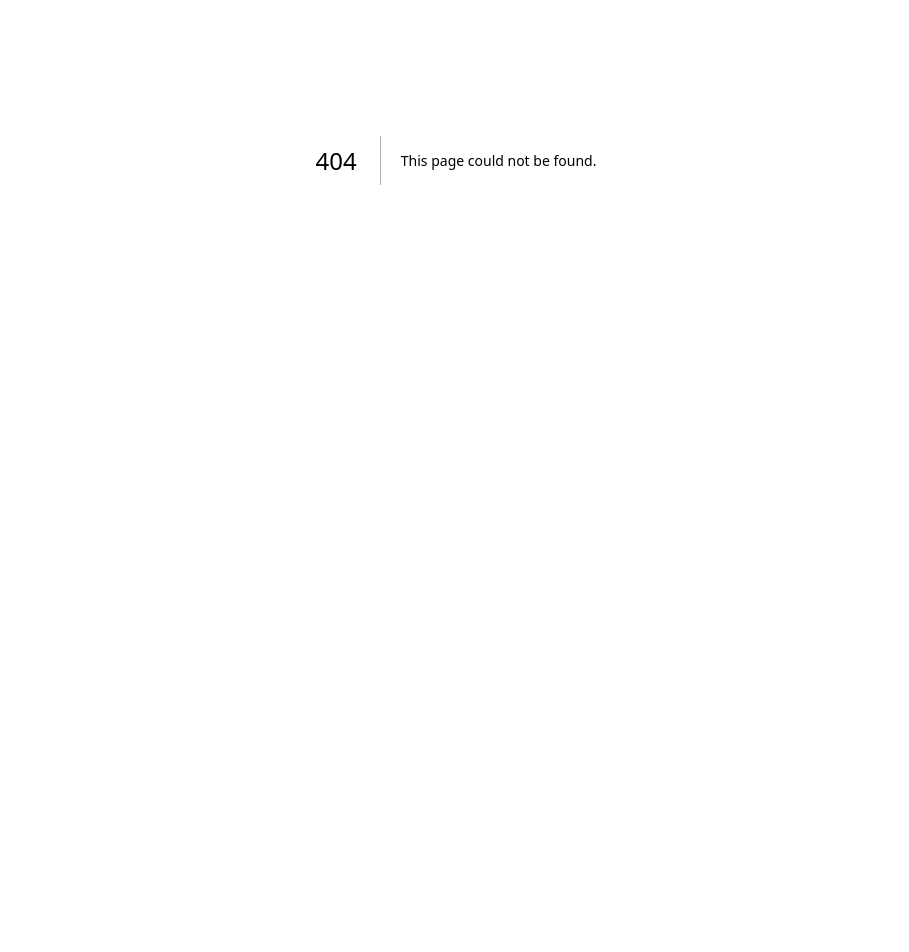
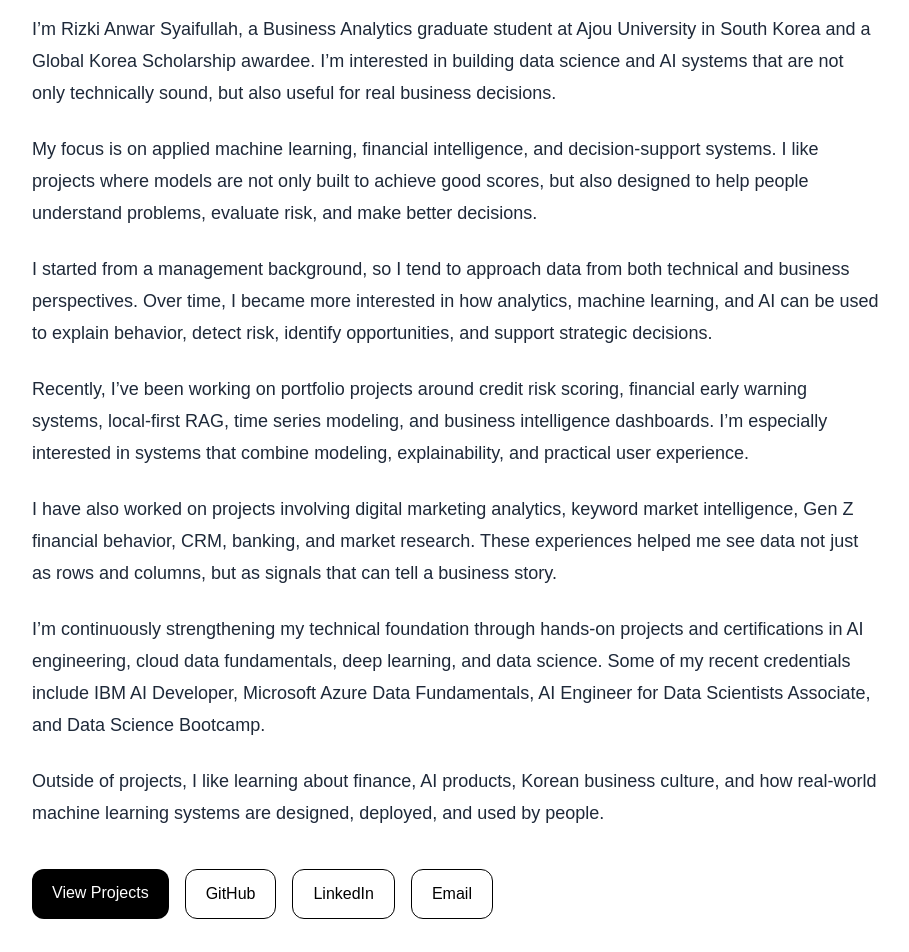
Before and after one commit to heyitzrizki/rizki-portfolio, a Next.js app: page /about in a window 1280 px wide. Before the commit this address had no page. Shown: the part 240-1192 px from the top of the page, without its empty margins (184-1093 px from the left). Before the commit the page ends 800 px from the top, so only its background shows below. Built offline with nearby package versions, Linux system fonts and the light colour scheme.

Commit message:
Update homepage

```diff
--- /dev/null
+++ b/app/about/page.js
@@ -0,0 +1,118 @@
+import Navbar from "../../components/Navbar";
+import Footer from "../../components/Footer";
+import Link from "next/link";
+
+export const metadata = {
+  title: "About | Rizki Anwar Syaifullah",
+  description:
+    "About Rizki Anwar Syaifullah, a Business Analytics graduate student focused on applied AI, financial machine learning, risk modeling, and data science systems.",
+};
+
+export default function AboutPage() {
+  return (
+    <main className="min-h-screen bg-white text-black">
+      <Navbar />
+
+      <section className="max-w-4xl mx-auto px-6 py-16">
+        <p className="text-sm uppercase tracking-widest text-gray-500 mb-4">
+          About
+        </p>
+
+        <h1 className="text-4xl md:text-5xl font-bold leading-tight mb-8">
+          Hi, I’m Rizki.
+        </h1>
+
+        <div className="space-y-6 text-lg leading-8 text-gray-800">
+          <p>
+            I’m Rizki Anwar Syaifullah, a Business Analytics graduate student at
+            Ajou University in South Korea and a Global Korea Scholarship
+            awardee. I’m interested in building data science and AI systems that
+            are not only technically sound, but also useful for real business
+            decisions.
+          </p>
+
+          <p>
+            My focus is on applied machine learning, financial intelligence, and
+            decision-support systems. I like projects where models are not only
+            built to achieve good scores, but also designed to help people
+            understand problems, evaluate risk, and make better decisions.
+          </p>
+
+          <p>
+            I started from a management background, so I tend to approach data
+            from both technical and business perspectives. Over time, I became
+            more interested in how analytics, machine learning, and AI can be
+            used to explain behavior, detect risk, identify opportunities, and
+            support strategic decisions.
+          </p>
+
+          <p>
+            Recently, I’ve been working on portfolio projects around credit risk
+            scoring, financial early warning systems, local-first RAG, time
+            series modeling, and business intelligence dashboards. I’m especially
+            interested in systems that combine modeling, explainability, and
+            practical user experience.
+          </p>
+
+          <p>
+            I have also worked on projects involving digital marketing analytics,
+            keyword market intelligence, Gen Z financial behavior, CRM, banking,
+            and market research. These experiences helped me see data not just
+            as rows and columns, but as signals that can tell a business story.
+          </p>
+
+          <p>
+            I’m continuously strengthening my technical foundation through
+            hands-on projects and certifications in AI engineering, cloud data
+            fundamentals, deep learning, and data science. Some of my recent
+            credentials include IBM AI Developer, Microsoft Azure Data
+            Fundamentals, AI Engineer for Data Scientists Associate, and Data
+            Science Bootcamp.
+          </p>
+
+          <p>
+            Outside of projects, I like learning about finance, AI products,
+            Korean business culture, and how real-world machine learning systems
+            are designed, deployed, and used by people.
+          </p>
+        </div>
+
+        <div className="flex flex-wrap gap-4 mt-10">
+          <Link
+            href="/projects"
+            className="px-5 py-3 bg-black text-white rounded-xl"
+          >
+            View Projects
+          </Link>
+
+          <a
+            href="https://github.com/heyitzrizki"
+            target="_blank"
+            rel="noreferrer"
+            className="px-5 py-3 border rounded-xl"
+          >
+            GitHub
+          </a>
+
+          <a
+            href="https://www.linkedin.com/in/rizkianw"
+            target="_blank"
+            rel="noreferrer"
+            className="px-5 py-3 border rounded-xl"
+          >
+            LinkedIn
+          </a>
+
+          <a
+            href="mailto:anwars.rizki@gmail.com"
+            className="px-5 py-3 border rounded-xl"
+          >
+            Email
+          </a>
+        </div>
+      </section>
+
+      <Footer />
+    </main>
+  );
+}
--- a/components/AboutFocus.js
+++ b/components/AboutFocus.js
@@ -1,3 +1,5 @@
+import Link from "next/link";
+
 export default function AboutFocus() {
   return (
     <section className="max-w-6xl mx-auto px-6 py-16">
@@ -11,51 +13,19 @@ export default function AboutFocus() {
             Building useful systems, not just models
           </h2>
 
-          <div className="space-y-5 text-gray-700 leading-8">
-            <p>
-              I’m Rizki Anwar, a Business Analytics graduate student at Ajou
-              University in South Korea and a Global Korea Scholarship awardee.
-              I’m interested in building data science and AI systems that are
-              not only technically sound, but also useful for real business
-              decisions.
-            </p>
+          <p className="text-gray-700 leading-8 mb-5">
+            I’m a Business Analytics graduate student at Ajou University in
+            South Korea and a Global Korea Scholarship awardee. My portfolio
+            focuses on applied data science, machine learning, and AI-powered
+            decision-support systems.
+          </p>
 
-            <p>
-              My focus is on applied data science and AI systems for finance,
-              risk modeling, and decision-support. I like projects where machine
-              learning is not just used to get a good score, but to help people
-              understand problems and make better decisions.
-            </p>
-
-            <p>
-              I started from a management background, so I tend to look at data
-              from both technical and business angles. I’ve worked on projects
-              involving credit risk, financial early warning systems, Gen Z
-              financial behavior, keyword market intelligence, and business
-              dashboards.
-            </p>
-
-            <p>
-              Recently, I’ve been building portfolio projects around credit
-              intelligence, local-first RAG, time-series modeling, and
-              deployable AI dashboards. I’m especially interested in systems that
-              combine modeling, explainability, and practical user experience.
-            </p>
-
-            <p>
-              I’m also continuously sharpening my technical foundation through
-              certifications and hands-on learning, including IBM AI Developer,
-              Microsoft Azure Data Fundamentals, DataCamp AI Engineer for Data
-              Scientists Associate, and Data Science Bootcamp.
-            </p>
-
-            <p>
-              You can find my projects on GitHub and my professional background
-              on LinkedIn. I’m always interested in learning from people working
-              on AI, finance, data products, and real-world machine learning
-              systems.
-            </p>
-          </div>
+          <Link
+            href="/about"
+            className="inline-block px-5 py-3 border rounded-xl"
+          >
+            More About Me
+          </Link>
         </div>
 
         <div>
--- a/components/Hero.js
+++ b/components/Hero.js
@@ -12,11 +12,10 @@ export default function Hero() {
       </h1>
 
       <p className="text-xl text-gray-700 max-w-3xl mb-8 leading-8">
-        I am a Business Analytics graduate student at Ajou University and a Global
-        Korea Scholarship awardee, building applied AI and data science systems for
-        finance, risk modeling, and intelligent decision-support. My work connects
-        machine learning, analytics, and business strategy into practical,
-        interpretable, and deployable solutions.
+        I build applied AI and data science systems for finance, risk modeling,
+        and intelligent decision-support. My work connects machine learning,
+        analytics, and business strategy into practical, interpretable, and
+        deployable solutions.
       </p>
 
       <div className="flex flex-wrap gap-4 mb-10">
@@ -35,6 +34,15 @@ export default function Hero() {
         >
           GitHub
         </a>
+
+        <a
+          href="https://www.linkedin.com/in/rizkianw"
+          target="_blank"
+          rel="noreferrer"
+          className="px-5 py-3 border rounded-xl"
+        >
+          LinkedIn
+        </a>
       </div>
 
       <div className="grid md:grid-cols-3 gap-4 max-w-4xl">
@@ -45,7 +53,7 @@ export default function Hero() {
 
         <div className="border rounded-2xl p-5">
           <p className="text-sm text-gray-500 mb-2">Strength</p>
-          <p className="font-semibold">Analytics, Modeling, & Product Thinking</p>
+          <p className="font-semibold">Analytics, Modeling & Product Thinking</p>
         </div>
 
         <div className="border rounded-2xl p-5">
--- a/components/Navbar.js
+++ b/components/Navbar.js
@@ -10,6 +10,7 @@ export default function Navbar() {
 
         <div className="flex gap-6 text-sm">
           <Link href="/">Home</Link>
+          <Link href="/about">About</Link>
           <Link href="/projects">Projects</Link>
         </div>
       </div>
```
